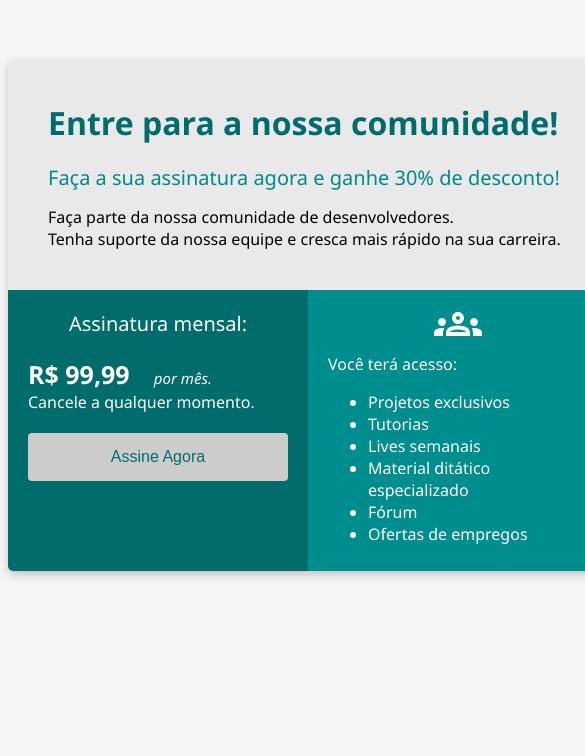
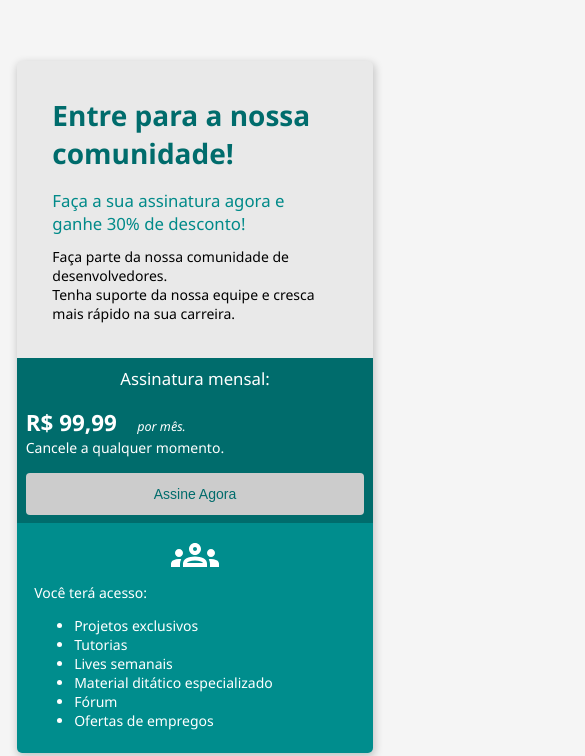
Before and after one commit to lucasmorikawaa/bootcamp-devjr-modulo02, a plain HTML site: page index.html in a window 390 px wide. Shown: the part 239-995 px from the top of the page, 585 px wide, since content can reach past the window. Before the commit the page ends 844 px from the top, so only its background shows below. Drawn offline with Linux system fonts and the light colour scheme.

Commit message:
closes #6 - media screen

```diff
--- a/index.html
+++ b/index.html
@@ -24,7 +24,7 @@
             }
 
             .header {
-                padding: 40px;
+                padding: 2.5rem;
             }
 
             .flex-container {
@@ -35,58 +35,58 @@
 
             .header-title {
                 color: #006C6C;
-                font-size: 32px;
+                font-size: 2rem;
                 font-weight: 700;
-                margin-bottom: 20px;
+                margin-bottom: 1.2rem;
             }
 
             .header-subtitle {
                 color: #008A89;
-                font-size: 20px;
+                font-size: 1.2rem;
                 font-weight: 500;
-                margin-bottom: 15px;
+                margin-bottom: 0.9rem;
             }
 
             .container-top {
                 text-align: center;
-                font-size: 20px;
+                font-size: 1.2rem;
             }
 
             .col-1 {
                 background-color: #006C6C;
                 width: 50%;
-                padding: 20px;
+                padding: 0.6rem;
                 color: #FFFFFF;
             }
 
             .subscrition-title {
-                font-size: 20px;
+                font-size: 1.2rem;
                 text-align: center;
-                margin-bottom: 20px;
+                margin-bottom: 1.2rem;
             }
 
             .price {
-                font-size: 25px;
+                font-size: 1.6rem;
                 font-weight: 750;
-                padding-right: 20px;
+                padding-right: 1.2rem;
             }
 
             .month {
-                font-size: 15px;
+                font-size: 0.9rem;
                 font-style: italic;
             }
 
             .col-2 {
                 background-color: #008D8D;
                 width: 50%;
-                padding: 10px 20px
+                padding: 0.6rem 1.2rem
             }
 
             .button {
-                margin-top: 20px;
+                margin-top: 1.2rem;
                 width: 100%;
-                padding: 15px 32px;
-                font-size: 16px;
+                padding: 0.9rem 2rem;
+                font-size: 1rem;
                 border-radius: 4px;
                 color: #006C6C;
                 border: none;
@@ -103,6 +103,25 @@
                text-align: center;
             }
 
+            @media screen and (max-width: 620px){
+                html {
+                    font-size: 14px;
+                }
+
+                .flex-container {
+                    flex-direction: column;
+                }
+
+                .col-1, .col-2{
+                    width: 100%;
+                    box-sizing: border-box;
+                }
+
+                .container {
+                    width: 95%;
+                }
+
+            }
 
     </style>
 
```
Also changed, not shown: module02-example-index-mobile.png (added).
